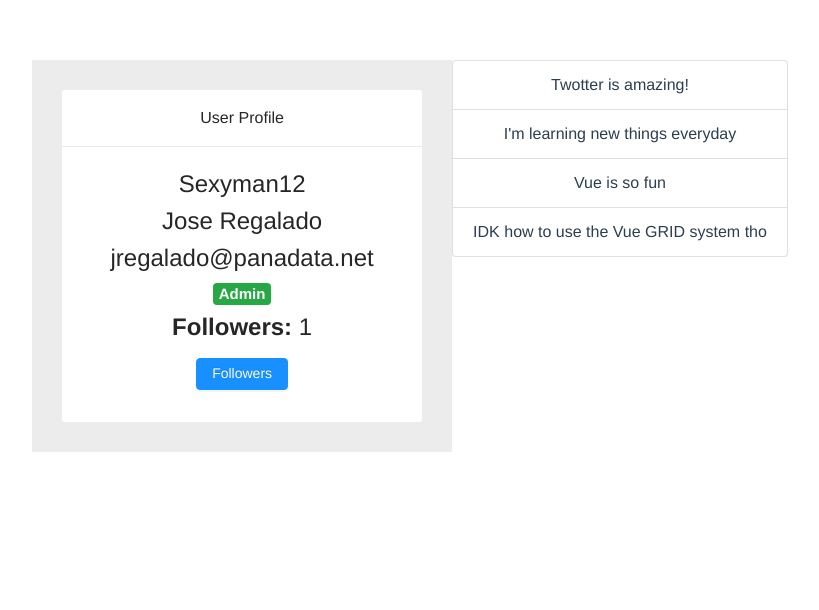
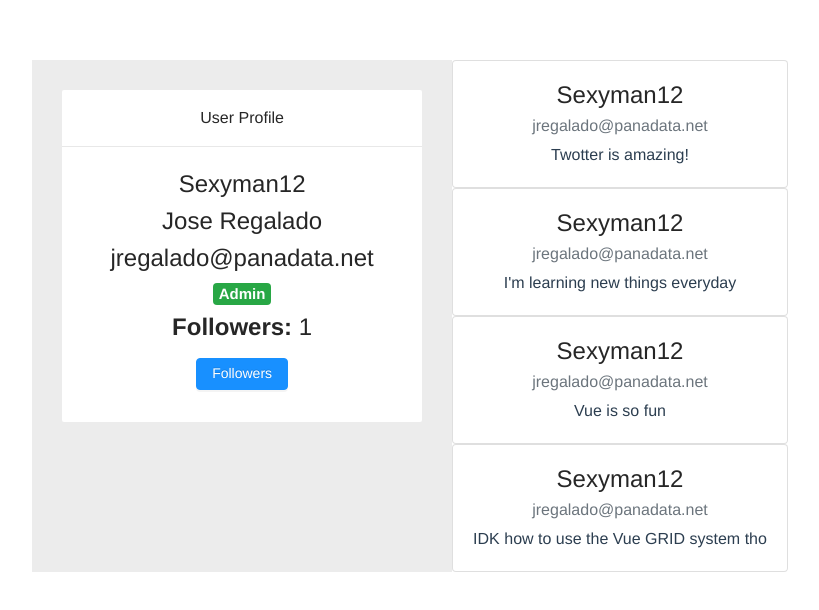
Before and after one commit to jose507/Twotter, a Vue app: page / in a window 1280 px wide. Shown: the top 610 px of the page, without its empty margins (230-1049 px from the left). Built offline with nearby package versions, Linux system fonts and the light colour scheme.

Commit message:
TwootItem component / Learning how to pass params through components

```diff
--- /dev/null
+++ b/src/components/TwootItem.vue
@@ -0,0 +1,48 @@
+<template>
+    <b-list-group>
+        <div>
+            <b-card :title="userName" :sub-title="email">
+                <b-card-text>
+                {{ twoot.content}}
+                </b-card-text>
+            </b-card>
+        </div>
+    </b-list-group>
+</template>
+
+<script>
+
+export default {
+  name: 'TwootItem',
+  props:  {
+    userName: {
+        type: String,
+        required: true
+    },
+    email: {
+        type: String,
+        required: false
+    },
+    twoot: {
+        type: Object,
+        required: true
+    }
+  }
+};
+</script>
+
+<style>
+@import url('https://fonts.googleapis.com/css?family=Roboto+Condensed');
+
+.title {
+  font-family: 'Roboto', sans-serif;
+}
+#app {
+  font-family: Avenir, Helvetica, Arial, sans-serif;
+  -webkit-font-smoothing: antialiased;
+  -moz-osx-font-smoothing: grayscale;
+  text-align: center;
+  color: #2c3e50;
+  margin-top: 60px;
+}
+</style>
--- a/src/components/UserProfile.vue
+++ b/src/components/UserProfile.vue
@@ -11,16 +11,18 @@
          </a-card>
       </div>
         <b-list-group>
-            <b-list-group-item v-for="twoot in user.twoots" :key="twoot.id">{{twoot.content}}</b-list-group-item>
+            <TwootItem v-for="twoot in user.twoots" :key="twoot.id" :userName="user.userName" :twoot="twoot" :email="user.email"/>
         </b-list-group>
     </a-row>
 
 </template>
 
 <script>
+import TwootItem from "./TwootItem";
 
 export default {
-  name: 'App',
+  name: 'UserProfile',
+  components: { TwootItem },
   data() {
     return {
       followers: 0,
```
